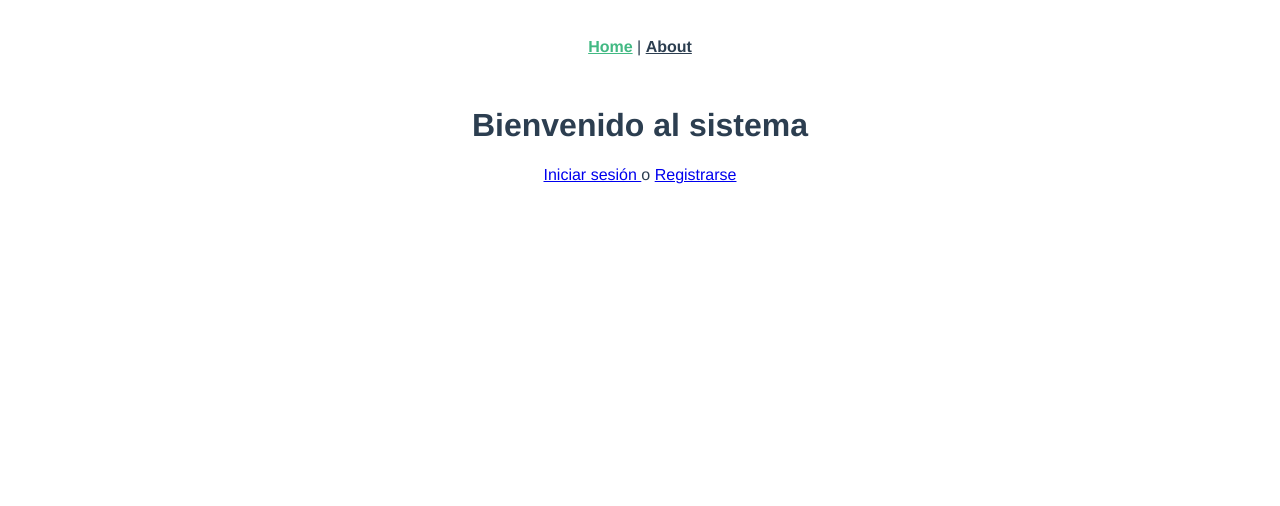
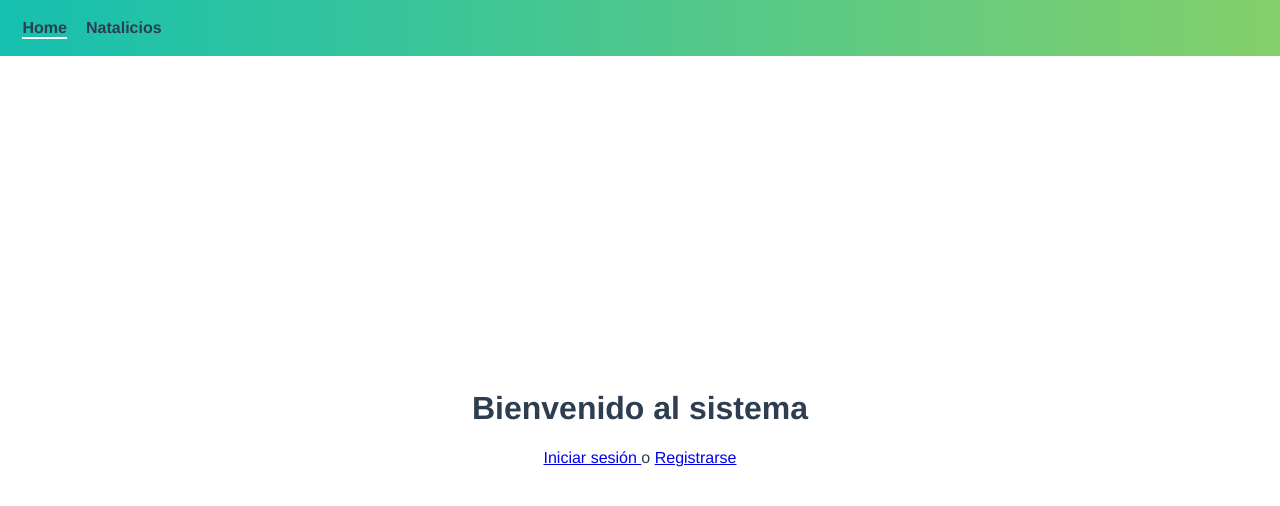
Before and after one commit to martinvergara26/cuarentenials, a Vue app in the folder vue-app/: page / in a window 1280 px wide. Shown: the top 506 px of the page. Built offline with nearby package versions, Linux system fonts and the light colour scheme.

Commit message:
[FE] Al iniciar app, setea datos de usuario si se encuentran en localStorage

```diff
--- a/vue-app/src/App.vue
+++ b/vue-app/src/App.vue
@@ -1,30 +1,33 @@
 <template>
-  <div id="nav">
-    <router-link to="/">Home</router-link> |
-    <router-link to="/about">About</router-link>
+  <div id="app">
+    <app-nav />
+    <router-view class="page" />
   </div>
-  <router-view />
 </template>
 
+<script>
+import AppNav from './components/AppNav'
+
+export default {
+  components: { AppNav },
+  created() {
+    const userString = localStorage.getItem('user');
+    if(userString){
+      const data = JSON.parse(userString)
+      const authToken = JSON.parse(localStorage.getItem('authToken'))
+      this.$store.commit('SET_USER_DATA', {data, authToken})
+    }
+  }
+}
+</script>
+
 <style>
-#app {
-  font-family: Avenir, Helvetica, Arial, sans-serif;
-  -webkit-font-smoothing: antialiased;
-  -moz-osx-font-smoothing: grayscale;
-  text-align: center;
-  color: #2c3e50;
-}
-
-#nav {
-  padding: 30px;
-}
-
-#nav a {
-  font-weight: bold;
-  color: #2c3e50;
-}
-
-#nav a.router-link-exact-active {
-  color: #42b983;
+@import './assets/styles/global.css';
+.page {
+  display: flex;
+  justify-content: center;
+  flex-direction: column;
+  align-items: center;
+  min-height: calc(100vh - 56px);
 }
 </style>
```
